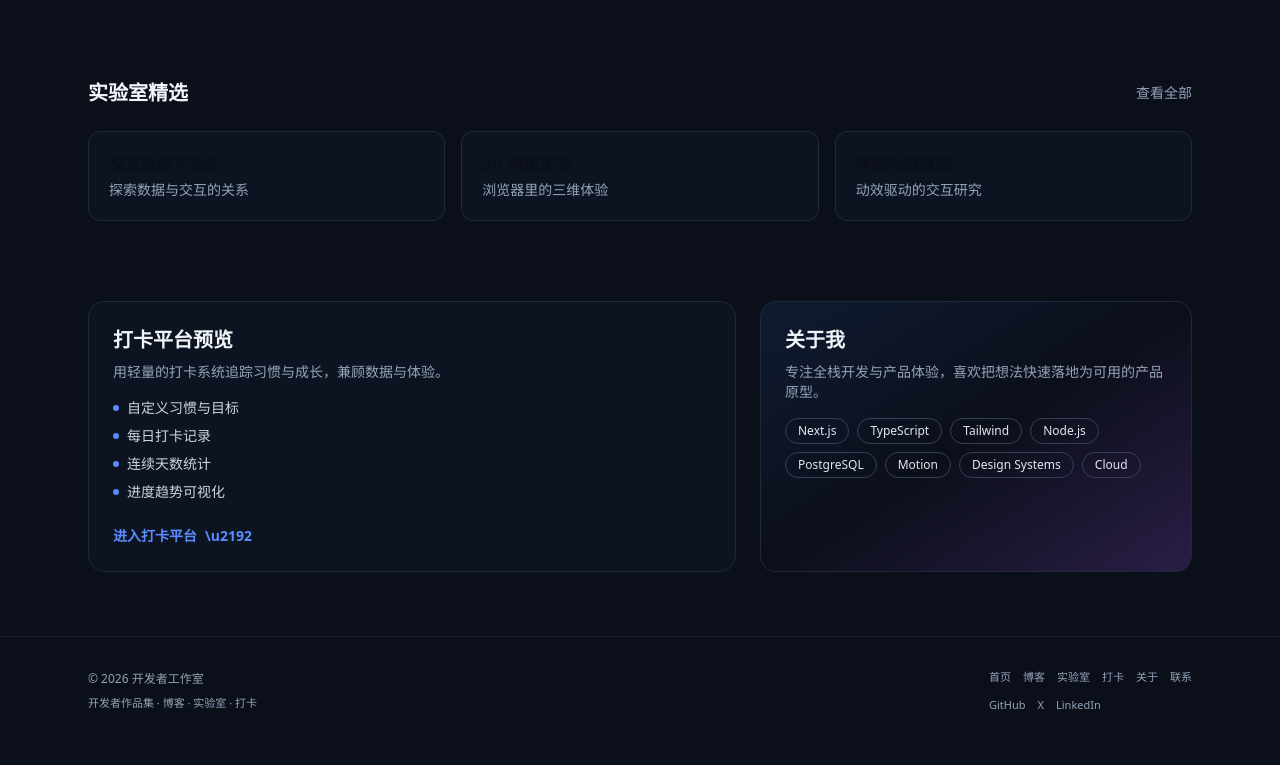
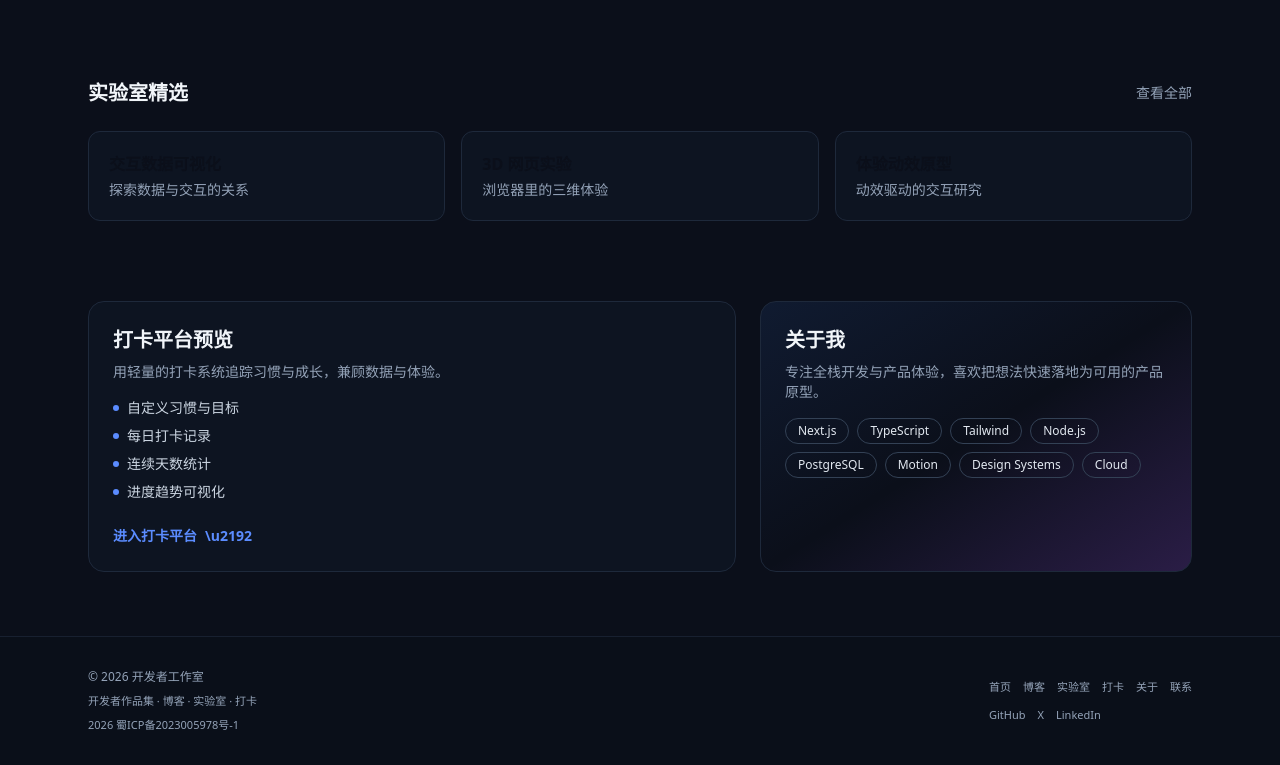
Before and after one commit to Oracle0703/website, a Next.js app in the folder frontend/: page / in a window 1280 px wide. Shown: the part 766-1531 px from the top of the page. Built offline with nearby package versions, Linux system fonts and the light colour scheme; no server answers.

Commit message:
feat(页脚): 添加工信部备案信息链接
在页脚组件中添加蜀ICP备2023005978号-1的备案信息链接，以满足国内网站备案要求

```diff
--- a/frontend/components/site-footer.tsx
+++ b/frontend/components/site-footer.tsx
@@ -18,6 +18,17 @@ export function SiteFooter() {
         <div className="space-y-2">
           <span>{messages.footer.copyright}</span>
           <p className="text-[11px] text-muted">{messages.footer.tagline}</p>
+          <p className="text-[11px] text-muted">
+            2026{" "}
+            <a
+              href="https://beian.miit.gov.cn/"
+              target="_blank"
+              rel="noreferrer"
+              className="hover:text-primary"
+            >
+              蜀ICP备2023005978号-1
+            </a>
+          </p>
         </div>
         <div className="space-y-3 text-[11px] md:text-right">
           <div className="flex flex-wrap gap-3">
```
